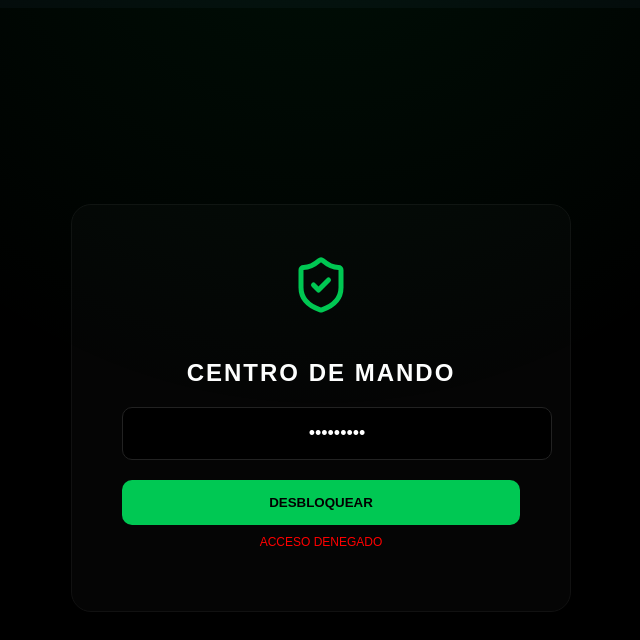
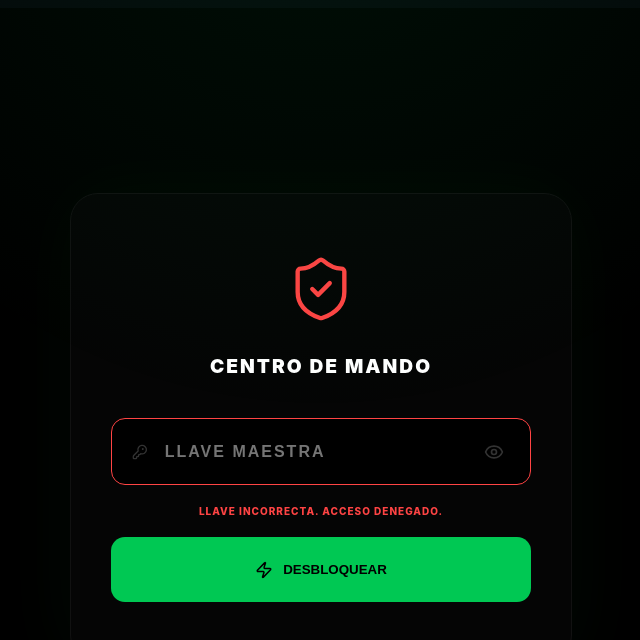
Before and after one commit to DeVx1978/el-guru-elite, a Next.js app: page /admin/auth in a window 1280 px wide. Both pictures are taken after typing "Sample123" into the empty fields and a click on the button "DESBLOQUEAR". Shown: the top 640 px of the page, without its empty margins (319-959 px from the left). Built offline with nearby package versions, Linux system fonts and the light colour scheme.

Commit message:
Bunker: Ojo de visibilidad y limpieza de sesión automática

```diff
--- a/src/app/admin/auth/page.tsx
+++ b/src/app/admin/auth/page.tsx
@@ -1,42 +1,97 @@
 "use client";
 import React, { useState } from 'react';
 import { useRouter } from 'next/navigation';
-import { ShieldCheck, KeyRound, Zap } from 'lucide-react';
+import { ShieldCheck, KeyRound, Zap, Loader2, Eye, EyeOff } from 'lucide-react';
 
-export default function BunkerAuth() {
+export default function BunkerAdmin() {
   const [llave, setLlave] = useState('');
+  const [mostrarLlave, setMostrarLlave] = useState(false);
   const [error, setError] = useState(false);
+  const [loading, setLoading] = useState(false);
   const router = useRouter();
 
-  const acceder = (e: React.FormEvent) => {
+  const validarAcceso = (e: React.FormEvent) => {
     e.preventDefault();
-    if (llave === 'GURU2026') {
-      localStorage.setItem('bunker_auth', 'GURU2026');
+    setLoading(true);
+    setError(false);
+
+    // 🛡️ LLAVE MAESTRA ACTUAL
+    const LLAVE_CORRECTA = "GURU2026";
+
+    setTimeout(() => {
+      if (llave === LLAVE_CORRECTA) {
+        if (typeof window !== 'undefined') {
+          // 🧹 LIMPIEZA DE SEGURIDAD TOTAL:
+          // Borramos rastros de sesiones previas para que no entre a la cuenta de MJ
+          localStorage.removeItem('socio_id');
+          localStorage.removeItem('socio_nombre');
+          localStorage.removeItem('socio_rol');
+
+          // Autorizamos el búnker de forma independiente
+          localStorage.setItem('bunker_auth', LLAVE_CORRECTA);
+        }
         router.push('/admin');
       } else {
         setError(true);
+        setLlave('');
+        setLoading(false);
       }
+    }, 2000);
   };
 
   return (
-    <div style={{ background: '#000', height: '100vh', display: 'flex', justifyContent: 'center', alignItems: 'center', color: 'white' }}>
-      <div style={{ background: '#050505', padding: '50px', borderRadius: '20px', border: '1px solid #111', textAlign: 'center' }}>
-        <ShieldCheck size={60} color="#00C853" style={{ marginBottom: '20px' }} />
-        <h2 style={{ letterSpacing: '2px' }}>CENTRO DE MANDO</h2>
-        <form onSubmit={acceder}>
+    <div className="bunker-gate">
+      <div className="bunker-card">
+        <div className="bunker-icon-wrap">
+          <ShieldCheck size={70} color={error ? "#ff4444" : "#00C853"} strokeWidth={1.5} />
+        </div>
+
+        <h2 className="bunker-title">CENTRO DE MANDO</h2>
+
+        <form onSubmit={validarAcceso} className="bunker-form">
+          <div className={`bunker-input ${error ? 'err' : ''}`}>
+            <KeyRound size={20} color="#333" />
             <input
-            type="password"
+              type={mostrarLlave ? "text" : "password"}
               placeholder="LLAVE MAESTRA"
               value={llave}
               onChange={(e) => setLlave(e.target.value)}
-            style={{ background: '#000', border: '1px solid #222', color: 'white', padding: '15px', borderRadius: '10px', width: '100%', textAlign: 'center', fontSize: '18px' }}
+              required
             />
-          <button type="submit" style={{ width: '100%', marginTop: '20px', background: '#00C853', padding: '15px', borderRadius: '10px', fontWeight: 'bold', cursor: 'pointer', border: 'none' }}>
-            DESBLOQUEAR
+            <button
+              type="button"
+              className="btn-eye"
+              onClick={() => setMostrarLlave(!mostrarLlave)}
+              title="Mostrar/Ocultar"
+            >
+              {mostrarLlave ? <EyeOff size={20} /> : <Eye size={20} />}
+            </button>
+          </div>
+
+          {error && <div className="error-text">LLAVE INCORRECTA. ACCESO DENEGADO.</div>}
+
+          <button type="submit" className="btn-unlock" disabled={loading}>
+            {loading ? <Loader2 className="spin" size={20} /> : <><Zap size={18}/> DESBLOQUEAR</>}
           </button>
         </form>
-        {error && <p style={{ color: 'red', fontSize: '12px', marginTop: '10px' }}>ACCESO DENEGADO</p>}
       </div>
+
+      <style jsx>{`
+        .bunker-gate { background: #000; height: 100vh; display: flex; align-items: center; justify-content: center; font-family: 'Inter', sans-serif; padding: 20px; }
+        .bunker-card { background: #050505; border: 1px solid #111; padding: 60px 40px; border-radius: 28px; width: 100%; max-width: 420px; text-align: center; box-shadow: 0 0 80px rgba(0,200,83,0.05); }
+        .bunker-icon-wrap { margin-bottom: 30px; display: flex; justify-content: center; }
+        .bunker-title { color: #fff; font-weight: 900; letter-spacing: 2px; font-size: 1.2rem; margin-bottom: 40px; }
+        .bunker-input { background: #000; border: 1px solid #111; border-radius: 14px; display: flex; align-items: center; padding: 0 20px; height: 65px; margin-bottom: 20px; gap: 15px; transition: 0.3s; }
+        .bunker-input.err { border-color: #ff4444; }
+        .bunker-input input { background: none; border: none; color: #fff; width: 100%; outline: none; font-size: 1rem; font-weight: 800; letter-spacing: 2px; }
+        .btn-eye { background: none; border: none; color: #333; cursor: pointer; display: flex; align-items: center; transition: 0.2s; }
+        .btn-eye:hover { color: #00C853; }
+        .error-text { color: #ff4444; font-size: 10px; font-weight: 800; margin-bottom: 20px; letter-spacing: 1px; }
+        .btn-unlock { width: 100%; background: #00C853; color: #000; border: none; height: 65px; border-radius: 14px; font-weight: 900; cursor: pointer; display: flex; align-items: center; justify-content: center; gap: 10px; transition: 0.3s; }
+        .btn-unlock:hover { background: #fff; transform: translateY(-3px); }
+        .spin { animation: rotation 1s linear infinite; }
+        @keyframes rotation { from { transform: rotate(0deg); } to { transform: rotate(360deg); } }
+      `}</style>
     </div>
   );
 }
```
Lines whose indentation alone changed are shown as unchanged.
